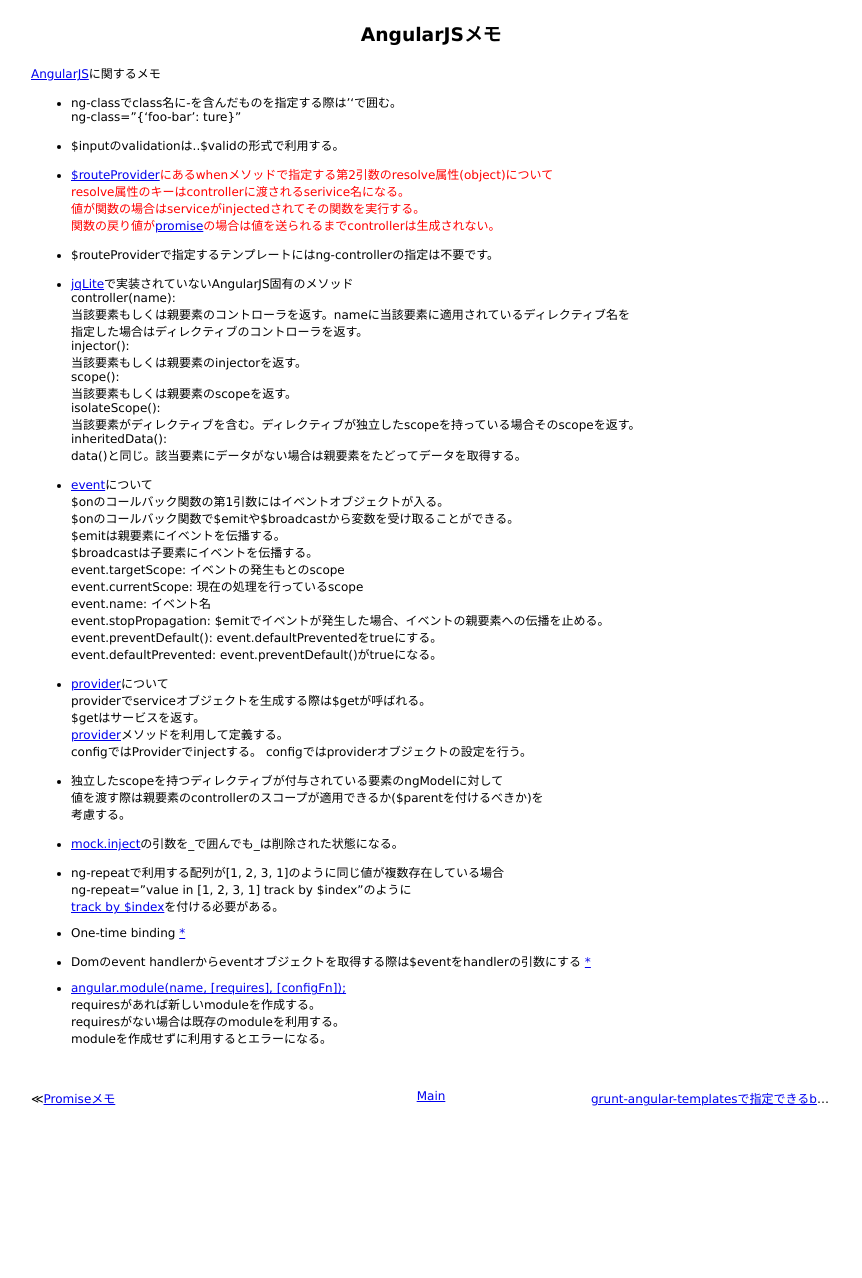
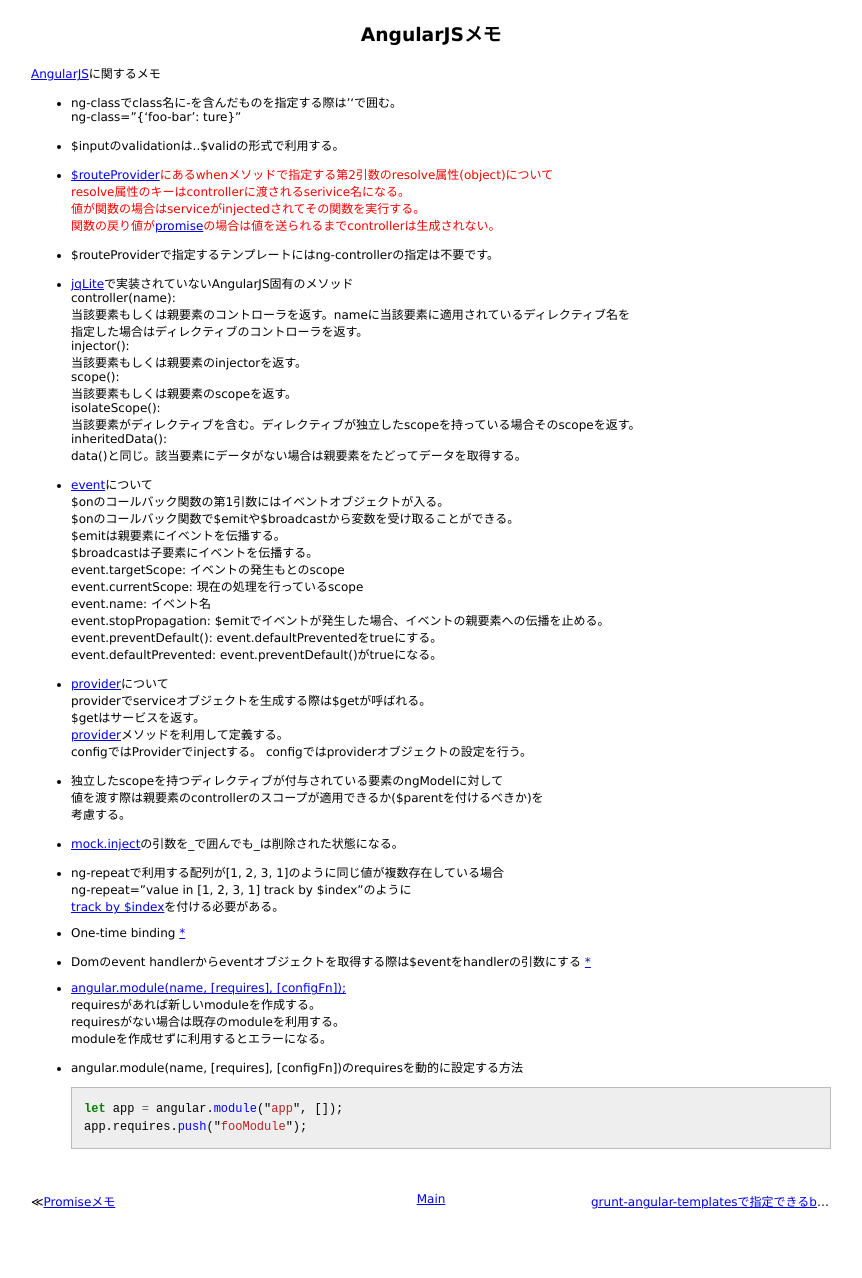
Before and after one commit to 38elements/38elements.github.com, a Jekyll site: the page built from _posts/2014-5-24-AngularJS.md, in a window 1280 px wide. Shown: the whole page, without its empty margins (209-1071 px from the left). Built offline with Jekyll 4.4.1, drawn with Linux system fonts in a browser that asks for light colours; Markdown is read by kramdown in place of the engine named in the settings; before the commit the page ends 1175 px from its top, so only the background shows below that.

Commit message:
Update 2014-5-24-AngularJS.md

````diff
--- a/_posts/2014-5-24-AngularJS.md
+++ b/_posts/2014-5-24-AngularJS.md
@@ -67,3 +67,9 @@ ng-repeat="value in [1, 2, 3, 1] track by $index"のように
 requiresがあれば新しいmoduleを作成する。
 requiresがない場合は既存のmoduleを利用する。
 moduleを作成せずに利用するとエラーになる。
+
+* angular.module(name, [requires], [configFn])のrequiresを動的に設定する方法
+```javascript
+let app = angular.module("app", []);
+app.requires.push("fooModule");
+```
````
